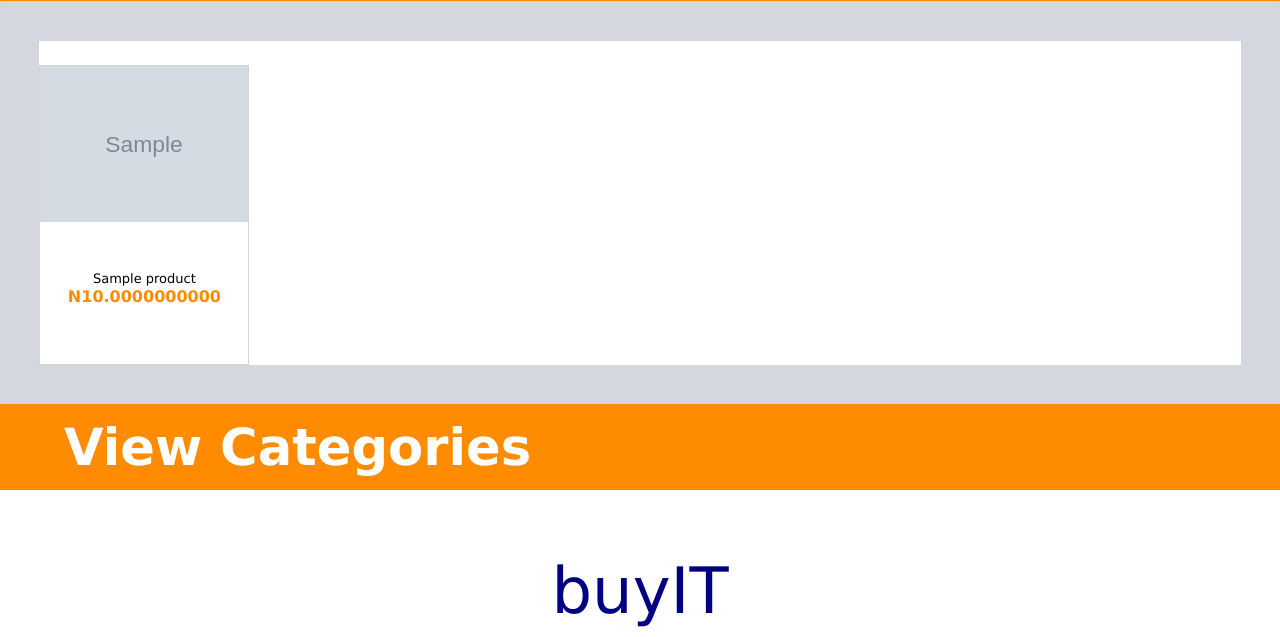
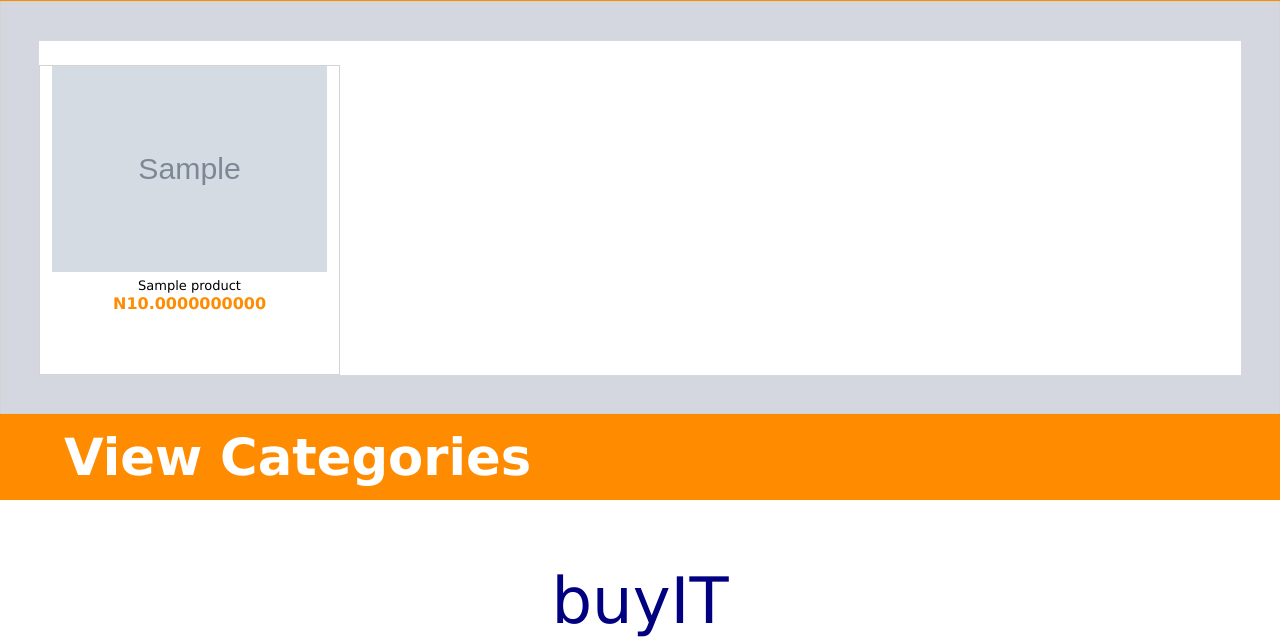
Before and after one commit to joyogbu/buyIT, a Flask app: page / in a window 1280 px wide. Shown: the part 797-1434 px from the top of the page. Run offline with Flask 3, Linux system fonts and the light colour scheme; tables that the repository leaves empty hold one stand-in row (values such as "Sample post"); grey boxes marked "Sample" are stand-in pictures.

Commit message:
edited files

```diff
--- a/app/routes.py
+++ b/app/routes.py
@@ -181,4 +181,5 @@ def teardownRequest(exception):
 
 @app.route('/buyit')
 def landing_page():
+    '''define landing page'''
     return render_template("buyit.html")
--- a/app/static/styles/mystyle.css
+++ b/app/static/styles/mystyle.css
@@ -145,7 +145,8 @@ body {
 }
 .product_img_box {
 	width:100%;
-	object-fit:fill;
+	height:100%;
+	object-fit:contain;
 }
 .product_div_text {
 	height:38%;
@@ -512,13 +513,18 @@ footer ul {
 
 @media only screen and (min-width: 600px) {
 	.product_div {
-		width:210px;
-		height:300px;
+		width:25%;
+		height:310px;
 	}
 	.product_image {
 		height:67%;
+		border:1px solid none;
 	}
 	.product_div_text {
 		height:33%;
+		border:1px solid none;
 	}
+	/*.cart_product_display {
+		float:left;
+	}*/
 }
--- a/app/templates/base.html
+++ b/app/templates/base.html
@@ -1,7 +1,7 @@
 <!DOCTYPE html>
 <html lang="en">
 <head>
-        <meta name="viewport" content="width=device-width, initial-scale=1.0" />
+        <meta name="viewport" content="width=device-width, initial-scale=2.0" />
         <title>buyit</title>
 	<script src="https://ajax.googleapis.com/ajax/libs/jquery/3.6.4/jquery.min.js"></script>
 	<script src="../static/scripts/myscript.js"></script>
```
Also changed, not shown: app/static/images/products/electronics1.jpg (renamed from electronics1.jpg), app/static/images/products/laptop2.jpg (renamed from laptop2.jpg), app/static/images/products/phone2.jpg (renamed from phone2.jpg).
